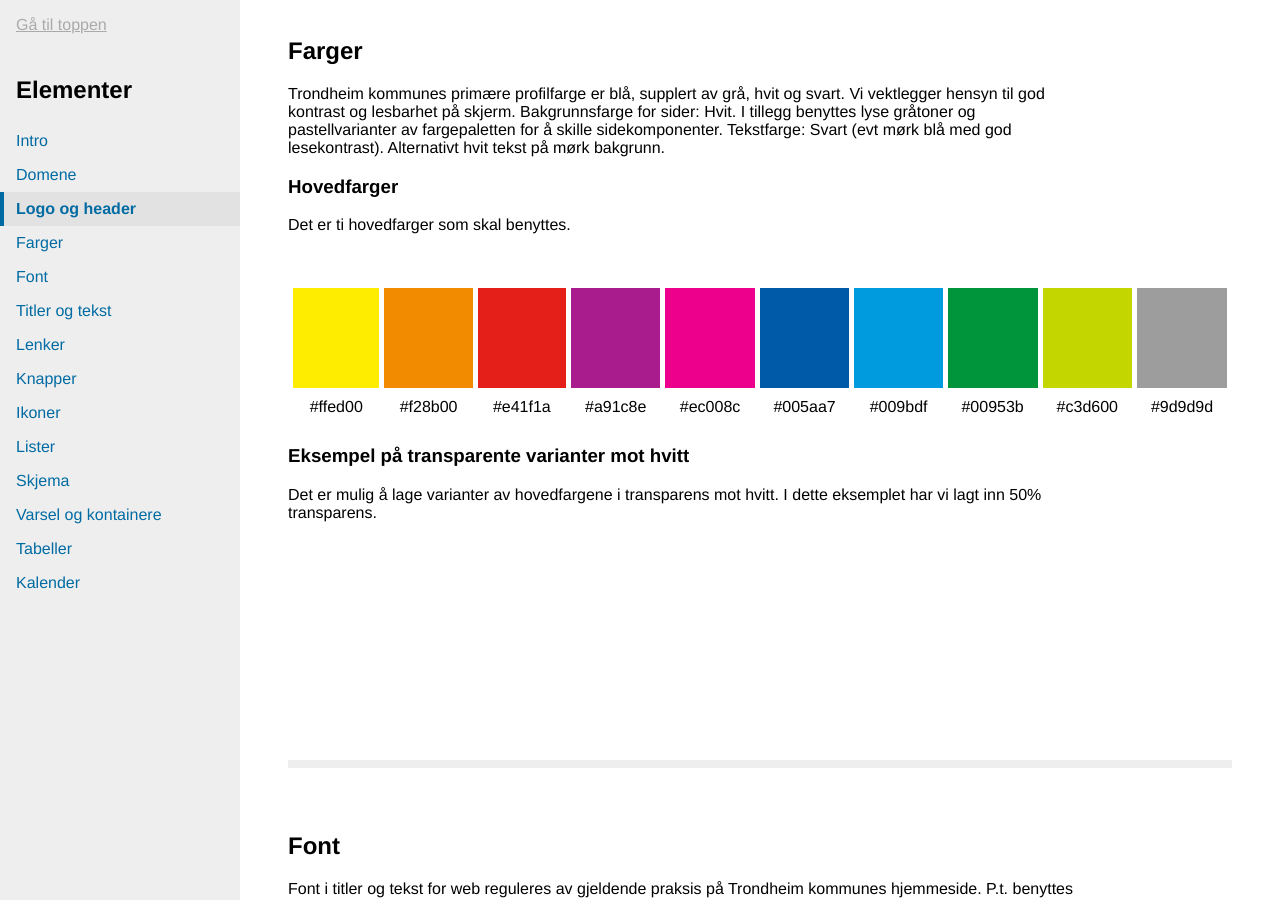
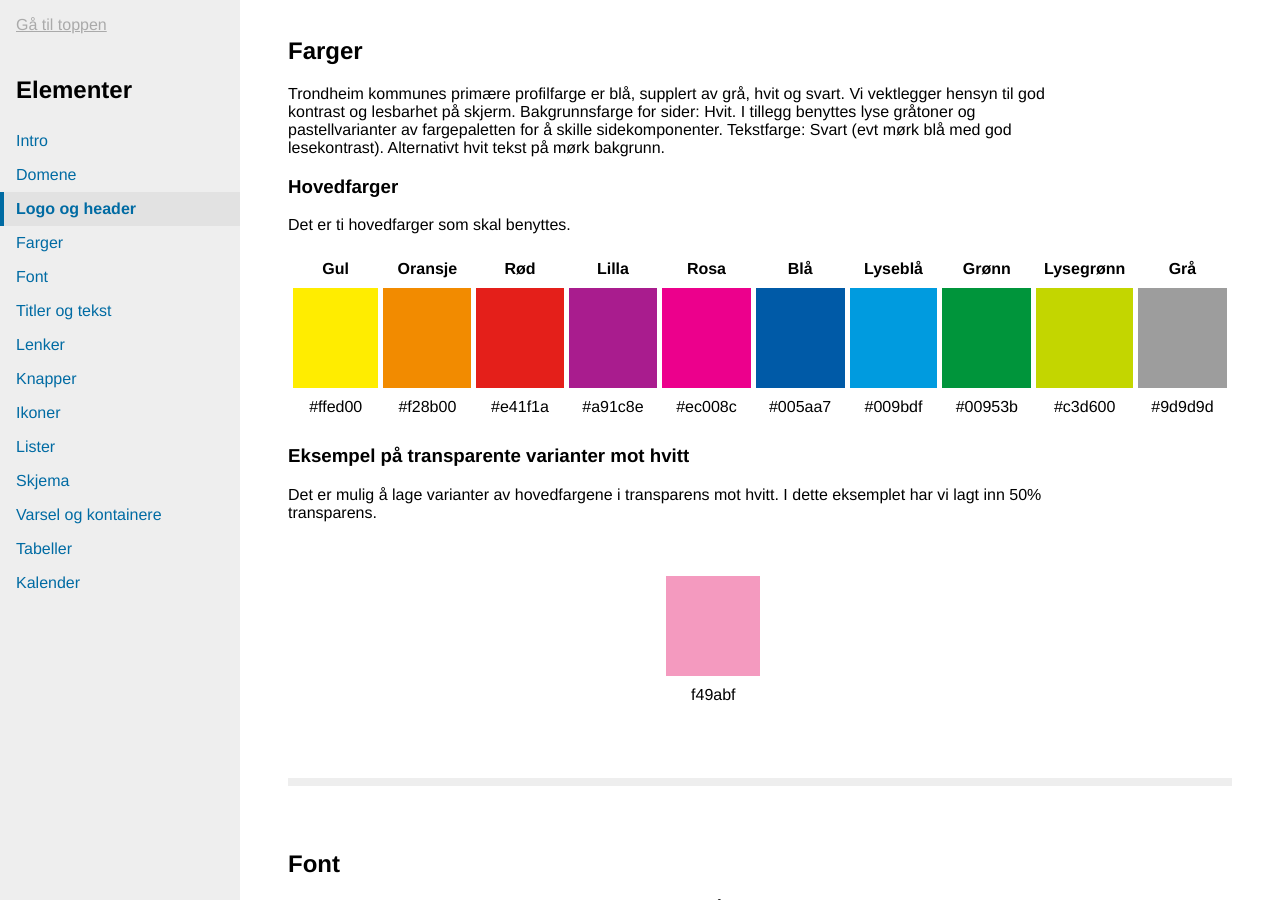
Before and after one commit to rskjonbe/styleguide, a Jekyll site: the page built from versjon/1.1/index.html, in a window 1280 px wide and 900 px high, scrolled down 1202 px. Built offline with Jekyll 4.4.1, drawn with Linux system fonts in a browser that asks for light colours.

Commit message:
fargetitler

```diff
--- a/versjon/1.1/farger.html
+++ b/versjon/1.1/farger.html
@@ -8,7 +8,7 @@ Tekstfarge: Svart (evt mørk blå med god lesekontrast). Alternativt hvit tekst
 </p>
 <table border="0" cellspacing="5" cellpadding="5" summary="Fargepalett og fargekoder for utviklere">
 <thead>
-<tr><th>&nbsp;</th><th>&nbsp;</th><th>&nbsp;</th><th>&nbsp;</th><th>&nbsp;</th><th>&nbsp;</th><th>&nbsp;</th><th>&nbsp;</th><th>&nbsp;</th><th>&nbsp;</th></tr>
+<tr><th>Gul</th><th>Oransje</th><th>Rød</th><th>Lilla</th><th>Rosa</th><th>Blå</th><th>Lyseblå</th><th>Grønn</th><th>Lysegrønn</th><th>Grå</th></tr>
 </thead>
 <tbody>
 <tr valign="top">
@@ -50,7 +50,7 @@ Tekstfarge: Svart (evt mørk blå med god lesekontrast). Alternativt hvit tekst
 <td height="100" width="100" bgcolor="">&nbsp;</td>
 <td height="100" width="100" bgcolor="">&nbsp;</td>
 <td height="100" width="100" bgcolor="">&nbsp;</td>
-<td height="100" width="100" bgcolor="">&nbsp;</td>
+<td height="100" width="100" bgcolor="f49abf">&nbsp;</td>
 <td height="100" width="100" bgcolor="">&nbsp;</td>
 <td height="100" width="100" bgcolor="">&nbsp;</td>
 <td height="100" width="100" bgcolor="">&nbsp;</td>
@@ -62,7 +62,7 @@ Tekstfarge: Svart (evt mørk blå med god lesekontrast). Alternativt hvit tekst
 <td></td>
 <td></td>
 <td></td>
-<td></td>
+<td>f49abf</td>
 <td></td>
 <td></td>
 <td></td>
```
